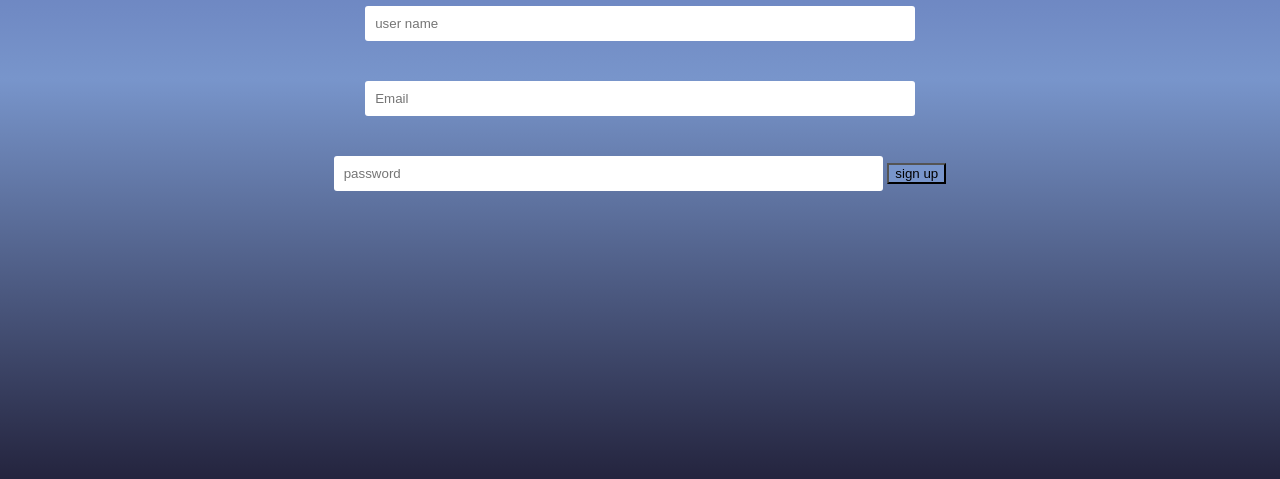
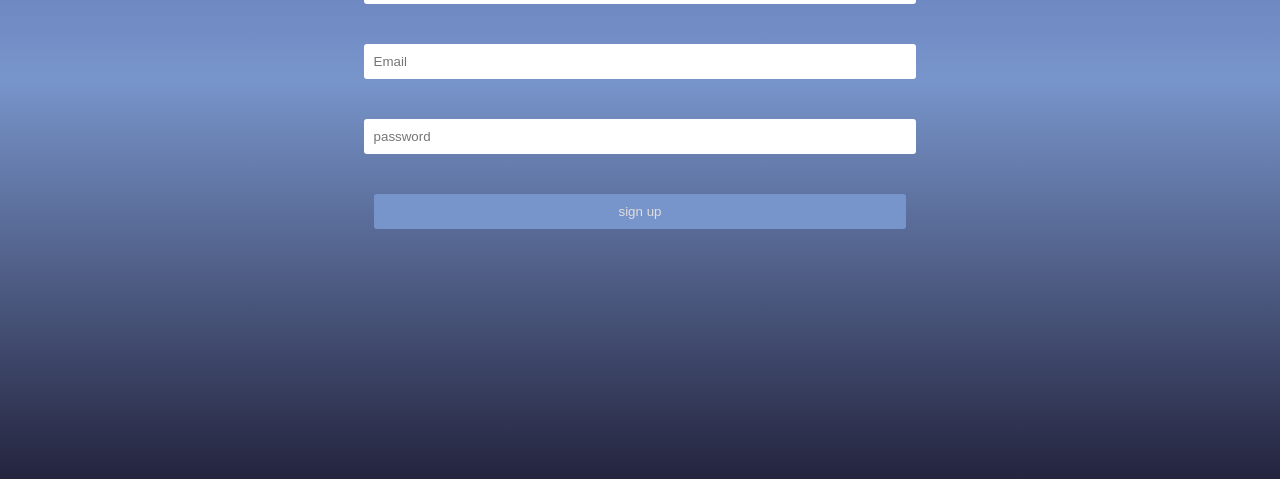
Before and after one commit to erfanmirjalili/project, a plain HTML site: page index.html in a window 1280 px wide. Shown: the part 321-800 px from the top of the page. Drawn offline with Linux system fonts and the light colour scheme.

Commit message:
edit index.html

```diff
--- a/index.html
+++ b/index.html
@@ -12,7 +12,7 @@
         <input class="box" type="text" placeholder="user name">
         <input class="box" type="text" placeholder="Email">
         <input class="box" type="text" placeholder="password">
-        <button>sign up</button>
+        <button class="box">sign up</button>
     </form>
 </body>
 </html>
```
